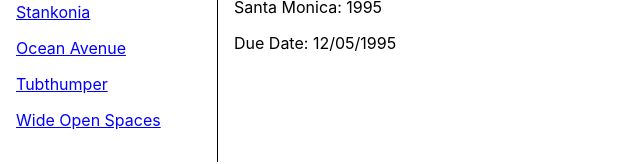
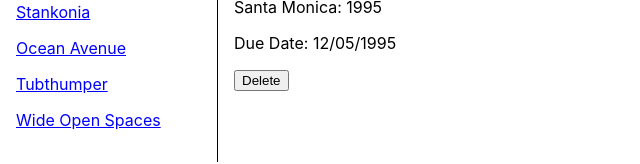
Before and after one commit to alexaunter/router-tutorial, a React (Create React App) app: page /invoices/1995 in a window 1280 px wide. Shown: the part 207-371 px from the top of the page, without its empty margins (0-640 px from the left). Built offline with nearby package versions, Linux system fonts and the light colour scheme.

Commit message:
feat(invoice): add delete with programatic navigate

```diff
--- a/src/data.js
+++ b/src/data.js
@@ -40,3 +40,9 @@
     invoice => invoice.number === number
   );
 }
+
+export function deleteInvoice(number) {
+  invoices = invoices.filter(
+    invoice => invoice.number !== number
+  );
+}
--- a/src/routes/invoice.jsx
+++ b/src/routes/invoice.jsx
@@ -1,7 +1,8 @@
-import { useParams } from "react-router-dom";
-import { getInvoice } from "../data";
+import { useNavigate, useParams } from "react-router-dom";
+import { getInvoice, deleteInvoice } from "../data";
 
 export default function Invoice() {
+  let navigate = useNavigate();
   let params = useParams();
   let invoice = getInvoice(parseInt(params.invoiceId, 10));
   return (
@@ -11,6 +12,14 @@
         {invoice.name}: {invoice.number}
       </p>
       <p>Due Date: {invoice.due}</p>
+      <button
+        onClick={() => {
+          deleteInvoice(invoice.number);
+          navigate("/invoices");
+        }}
+      >
+        Delete
+      </button>
     </main>
   );
 }
```
